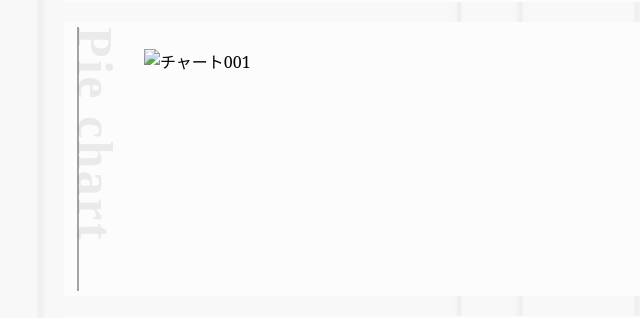
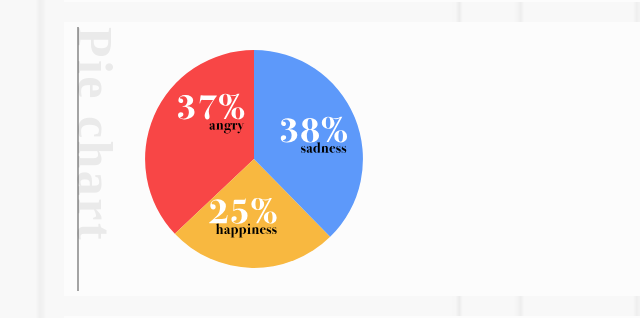
Before and after one commit to jojimanabe/kanjotokaiseki, a plain HTML site: page 28_.html in a window 1280 px wide. Shown: the part 1410-1728 px from the top of the page, without its empty margins (0-640 px from the left). Drawn offline with Linux system fonts and the light colour scheme.

Commit message:
update day28 complete

```diff
--- a/28_.html
+++ b/28_.html
@@ -52,7 +52,7 @@
 
   <div class="piechart" data-plugin-options='{"reverse": false}'>
 		<img src="image/piechart.svg" alt="パイチャート001">
-		<img class="chart" src="piechart/piethart-28.png" alt="チャート001">
+		<img class="chart" src="piechart/piethart-28.svg" alt="チャート001">
 		</div>
 
 		  <div class="linegraph" data-plugin-options='{"reverse": false}'>
```
Also changed, not shown: linegragh/2020-02-28.svg (added), piechart/piethart-28.png (added), piechart/piethart-28.svg (added), 1 other file.
